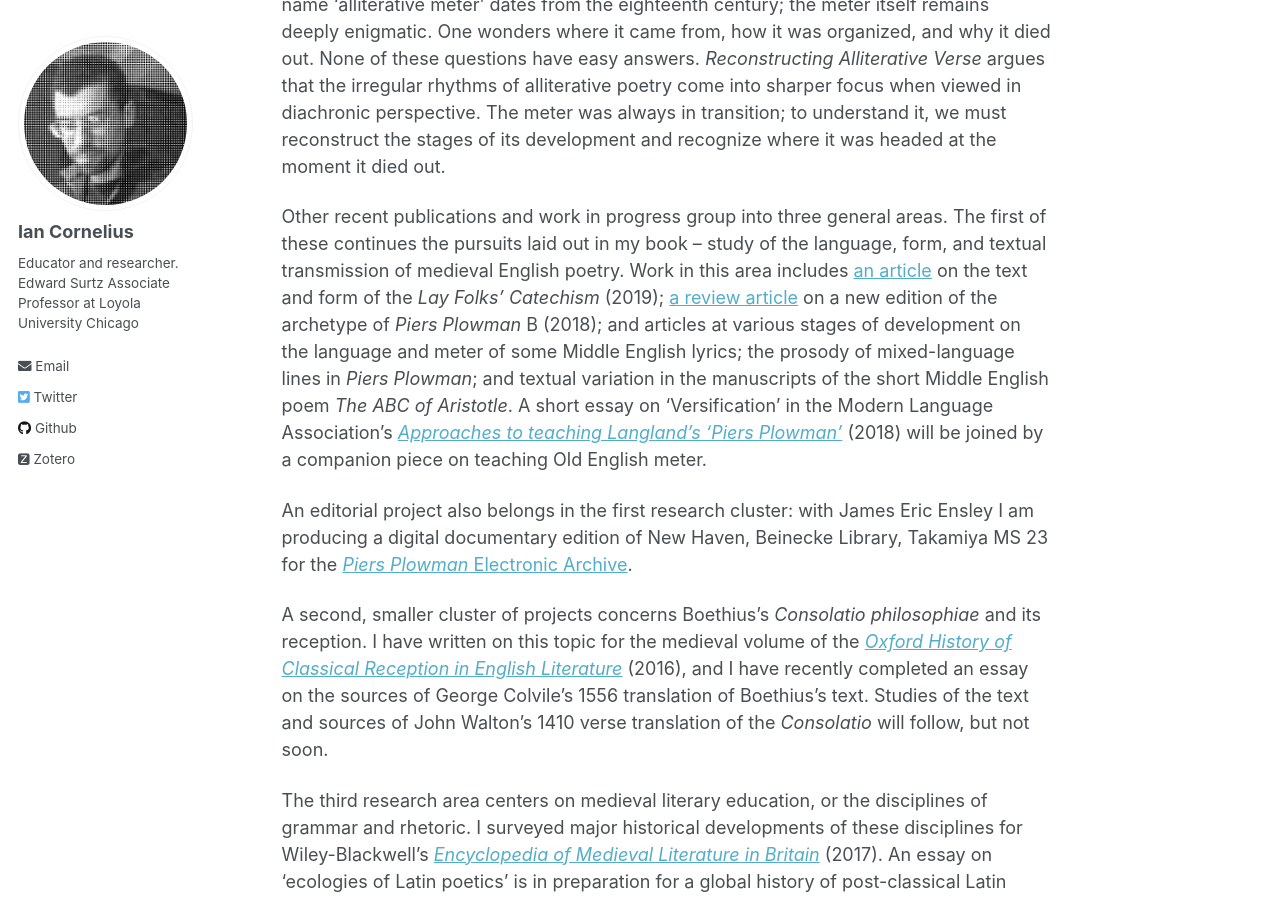
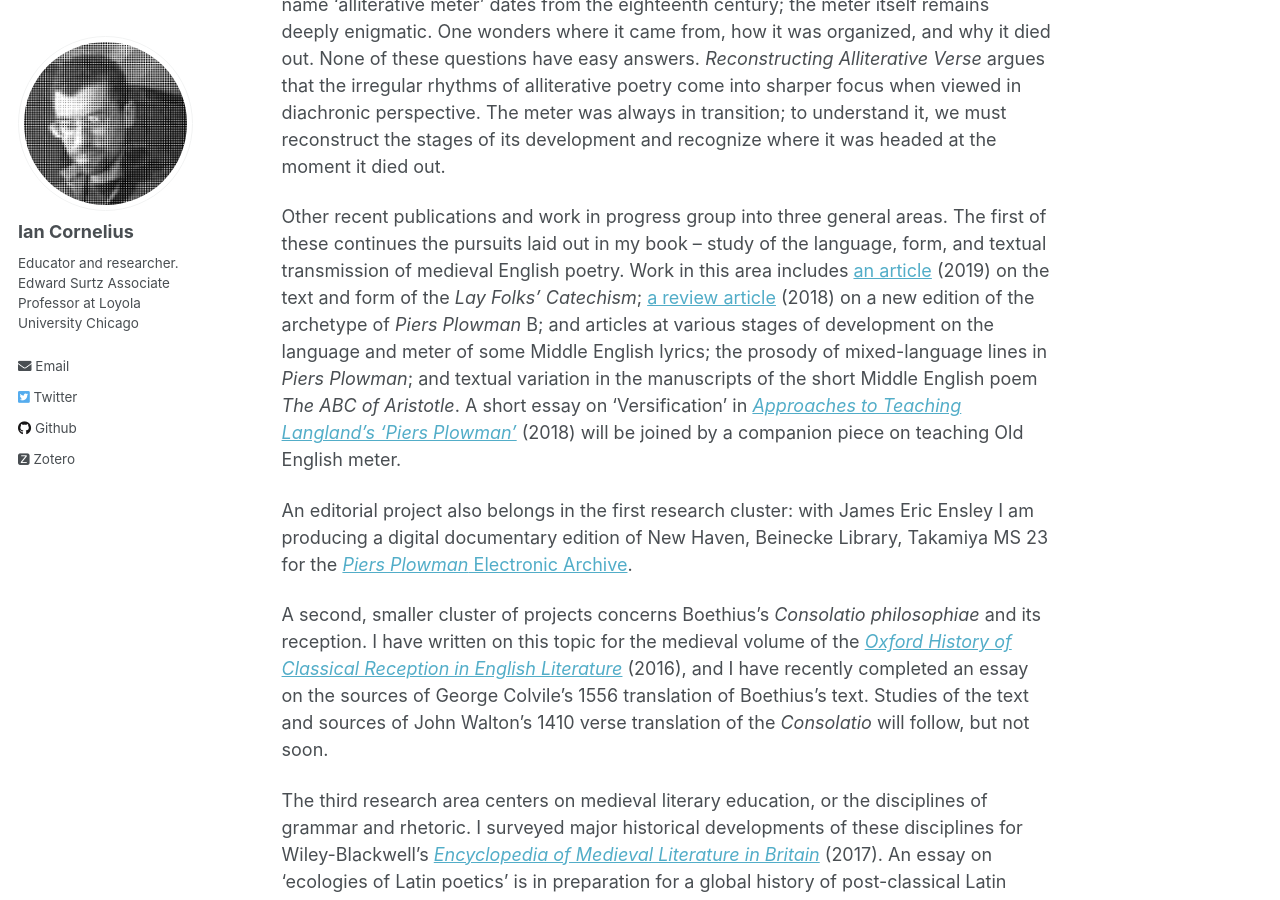
Before and after one commit to icornelius/icornelius.github.io, a Jekyll site: the page built from _pages/about.md, in a window 1280 px wide and 900 px high, scrolled down 729 px. Built offline with Jekyll 4.4.1, drawn with Linux system fonts in a browser that asks for light colours; some web fonts are replaced.

Commit message:
revision to 'about' (6/?)

```diff
--- a/_pages/about.md
+++ b/_pages/about.md
@@ -32,12 +32,12 @@ to understand it, we must reconstruct the stages of its development and recogniz
 Other recent publications and work in progress group into three general areas.
 The first of these continues the pursuits laid out in my book -- study of the language, form, and textual transmission of medieval English poetry.
 Work in this area includes
-[an article](https://academic.oup.com/res/article-abstract/70/293/14/5232559) on the text and form of the *Lay Folks' Catechism* (2019);
-[a review article](https://www.brepolsonline.net/doi/10.1484/J.YLS.5.116161) on a new edition of the archetype of *Piers Plowman* B (2018);
+[an article](https://academic.oup.com/res/article-abstract/70/293/14/5232559) (2019) on the text and form of the *Lay Folks' Catechism*;
+[a review article](https://www.brepolsonline.net/doi/10.1484/J.YLS.5.116161) (2018) on a new edition of the archetype of *Piers Plowman* B;
 and articles at various stages of development on the language and meter of some Middle English lyrics;
 the prosody of mixed-language lines in *Piers Plowman*;
 and textual variation in the manuscripts of the short Middle English poem *The ABC of Aristotle*.
-A short essay on 'Versification' in the Modern Language Association's [*Approaches to teaching Langland's 'Piers Plowman'*](https://www.mla.org/Publications/Bookstore/Approaches-to-Teaching-World-Literature/Approaches-to-Teaching-Langland-s-Piers-Plowman) (2018)
+A short essay on 'Versification' in [*Approaches to Teaching Langland's 'Piers Plowman'*](https://www.mla.org/Publications/Bookstore/Approaches-to-Teaching-World-Literature/Approaches-to-Teaching-Langland-s-Piers-Plowman) (2018)
 will be joined by a companion piece on teaching Old English meter.
 
 An editorial project also belongs in the first research cluster:
```
